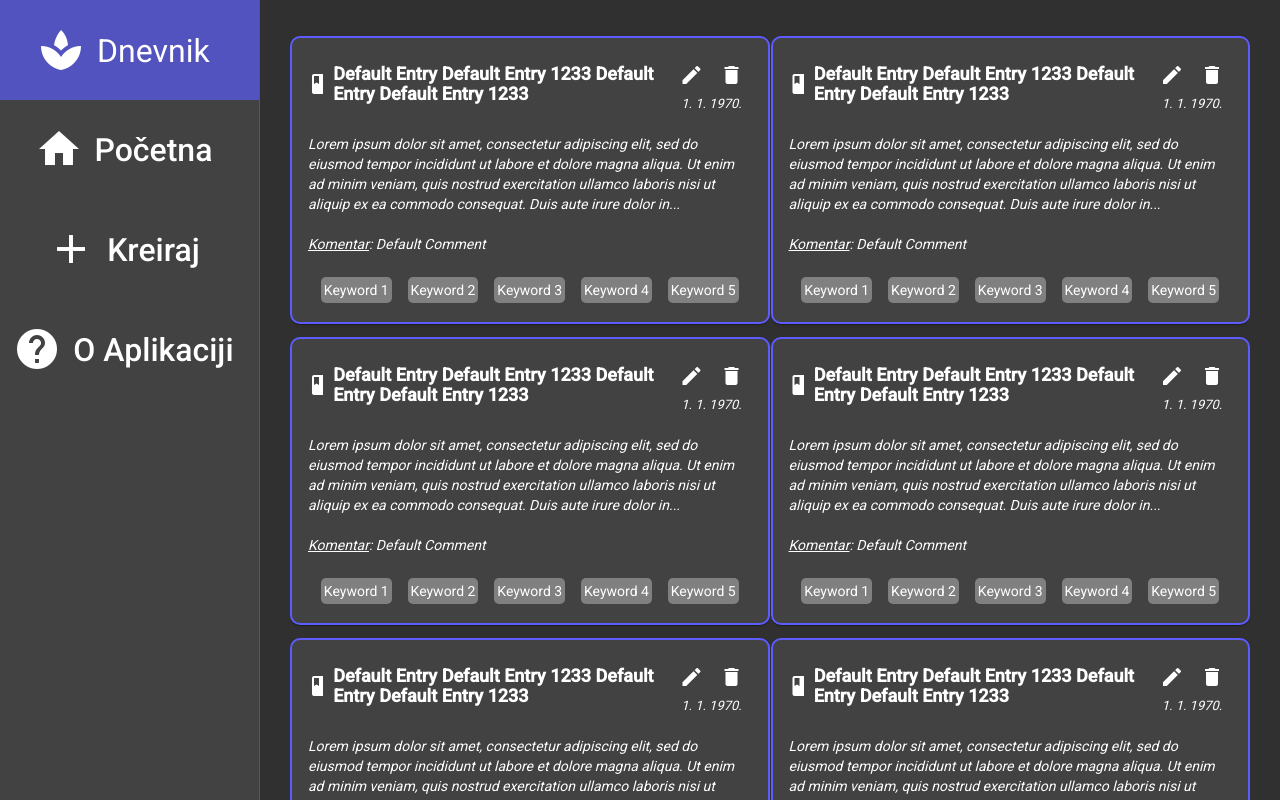
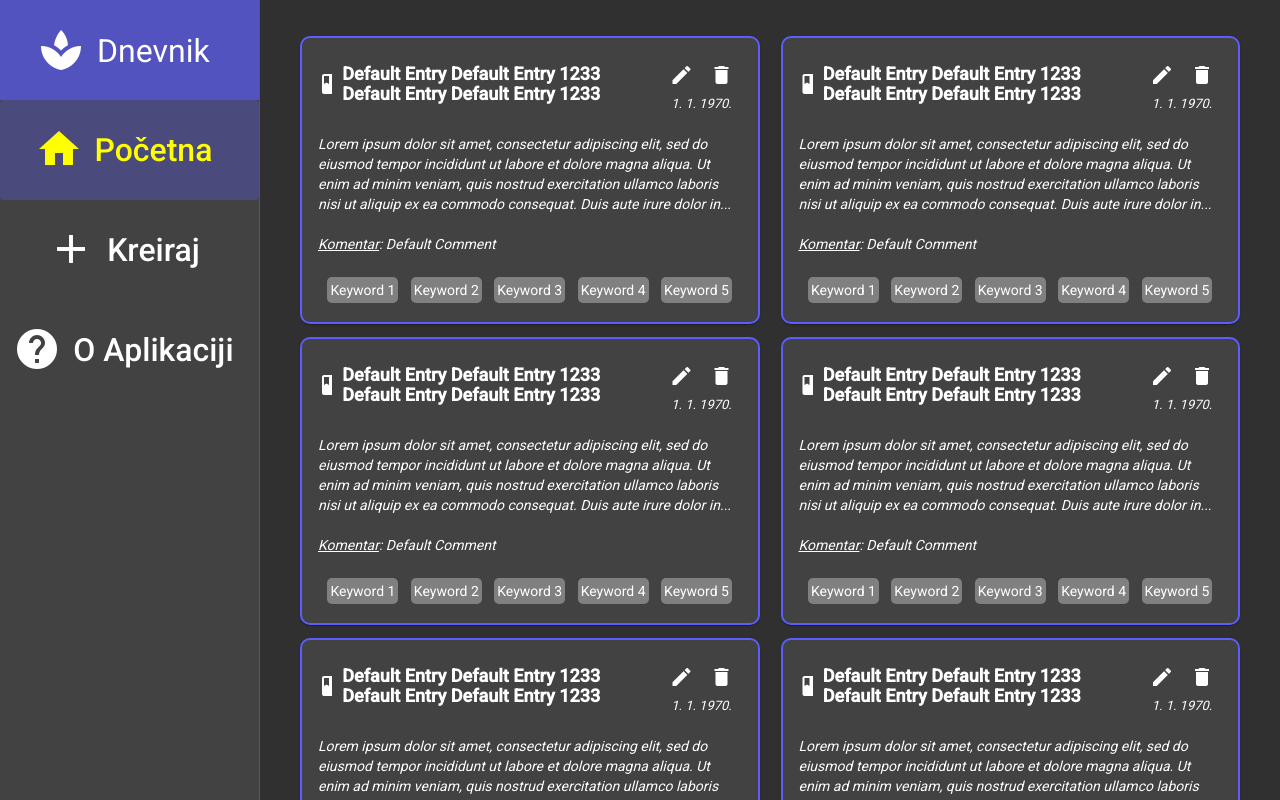
Before and after one commit to xTeamStanly/RWA-projekti, an Angular app in the folder 2-angular/: page / in a window 1280 px wide. Built offline with nearby package versions, Linux system fonts and the light colour scheme.

Commit message:
router qol changes

```diff
--- a/2-angular/src/app/app.component.html
+++ b/2-angular/src/app/app.component.html
@@ -2,8 +2,6 @@
 
 <mat-drawer-container class="fullscreen">
     <mat-drawer class="sideNav" mode="side" opened="true">
-
-
 
         <div class="sideNavButtons">
 
@@ -16,7 +14,7 @@
             </div>
 
             <div class="sideNavButtonContainter">
-                <button mat-button class="sideNavButton" routerLink="/">
+                <button mat-button [ngClass]="(currentActiveRoute === RoutesType.Home) ? 'sideNavButtonActive' : 'sideNavButton'" routerLink="/" (click)="activateRoute(RoutesType.Home)">
                     <div>
                         <mat-icon class="largeIcon">home</mat-icon>
                         &nbsp;
@@ -26,7 +24,7 @@
             </div>
 
             <div class="sideNavButtonContainter">
-                <button mat-button class="sideNavButton" routerLink="/new">
+                <button mat-button [ngClass]="(currentActiveRoute === RoutesType.Create) ? 'sideNavButtonActive' : 'sideNavButton'" routerLink="/new" (click)="activateRoute(RoutesType.Create)">
                     <div>
                         <mat-icon class="largeIcon">add</mat-icon>
                         &nbsp;
@@ -36,7 +34,7 @@
             </div>
 
             <div class="sideNavButtonContainter">
-                <button mat-button class="sideNavButton" routerLink="/about">
+                <button mat-button [ngClass]="(currentActiveRoute === RoutesType.About) ? 'sideNavButtonActive' : 'sideNavButton'" routerLink="/about" (click)="activateRoute(RoutesType.About)">
                     <div>
                         <mat-icon class="largeIcon">help</mat-icon>
                         &nbsp;
--- a/2-angular/src/app/app.component.scss
+++ b/2-angular/src/app/app.component.scss
@@ -16,6 +16,8 @@
     align-items: center;
     height: 100%;
 }
+
+
 
 .sideNavButtonContainter {
     width: 100%;
@@ -46,6 +48,21 @@
     align-items: center;
 }
 
+.sideNavButtonActive {
+    width: 100%;
+    font-size: xx-large;
+
+    height: 100px;
+
+    display: flex;
+    flex-direction: row;
+    justify-content: center;
+    align-items: center;
+
+    background-color: #5c5cff4e;
+    color: #FFFF00;
+}
+
 .largeIcon {
     transform: scale(2);
 }
--- a/2-angular/src/app/app.component.ts
+++ b/2-angular/src/app/app.component.ts
@@ -1,5 +1,8 @@
-import { Component } from '@angular/core';
+import { Component, OnInit } from '@angular/core';
+import { NavigationEnd, NavigationStart, Router, RouterEvent, Event } from '@angular/router';
 import { fadeAnimation } from './animations';
+
+export enum Routes { Home = 0, Create = 1, About = 2 };
 
 @Component({
   selector: 'app-root',
@@ -7,6 +10,28 @@ import { fadeAnimation } from './animations';
   styleUrls: ['./app.component.scss'],
   animations: [fadeAnimation]
 })
-export class AppComponent {
-  title = '2-angular';
+export class AppComponent implements OnInit {
+  title = 'Dnevnik';
+  RoutesType = Routes;
+
+  constructor(private _router?: Router) {}
+
+  currentActiveRoute: Routes = Routes.Home;
+  activateRoute(route: Routes) : void {
+    this.currentActiveRoute = route;
+  }
+
+  ngOnInit(): void {
+    this._router?.events.subscribe((routerEvent: Event) => {
+      if(routerEvent instanceof NavigationEnd && routerEvent.url) {
+
+        switch(routerEvent.url.trim().toLowerCase().substring(1)) {
+          case 'new': this.currentActiveRoute = Routes.Create; break;
+          case 'about': this.currentActiveRoute = Routes.About; break;
+          default: this.currentActiveRoute = Routes.Home; break;
+        }
+
+      }
+    });
+  }
 }
--- a/2-angular/src/app/components/entry/entry.component.scss
+++ b/2-angular/src/app/components/entry/entry.component.scss
@@ -1,7 +1,9 @@
 .entryCard {
 
-    min-width: 300px;
-    max-width: 600px;
+    // min-width: 300px;
+    // max-width: 600px;
+
+    margin: 10px;
 
     display: flex;
     flex-direction: column;
```
